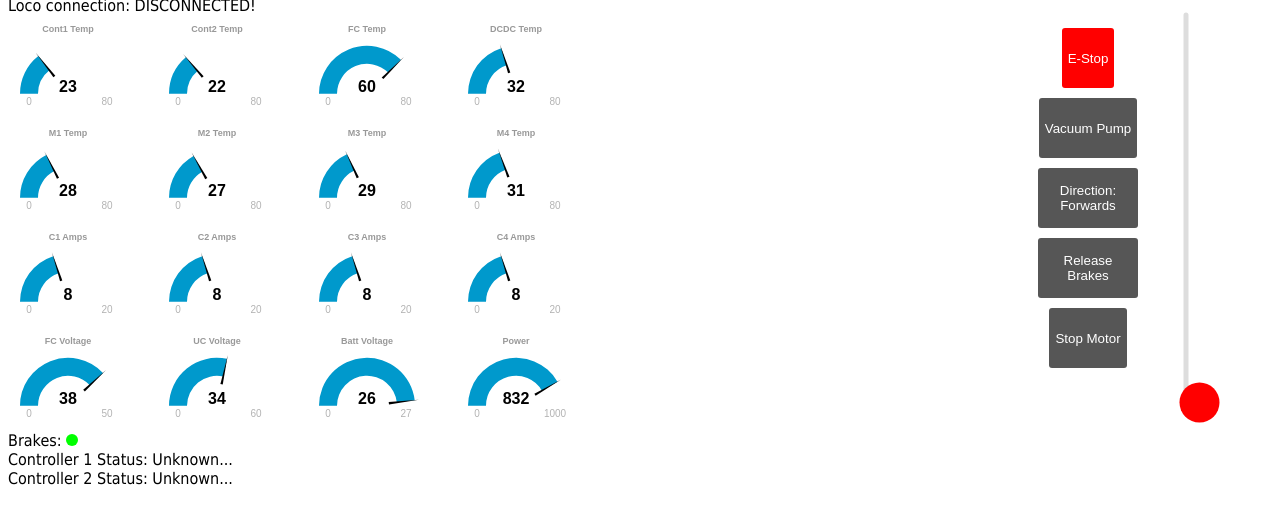
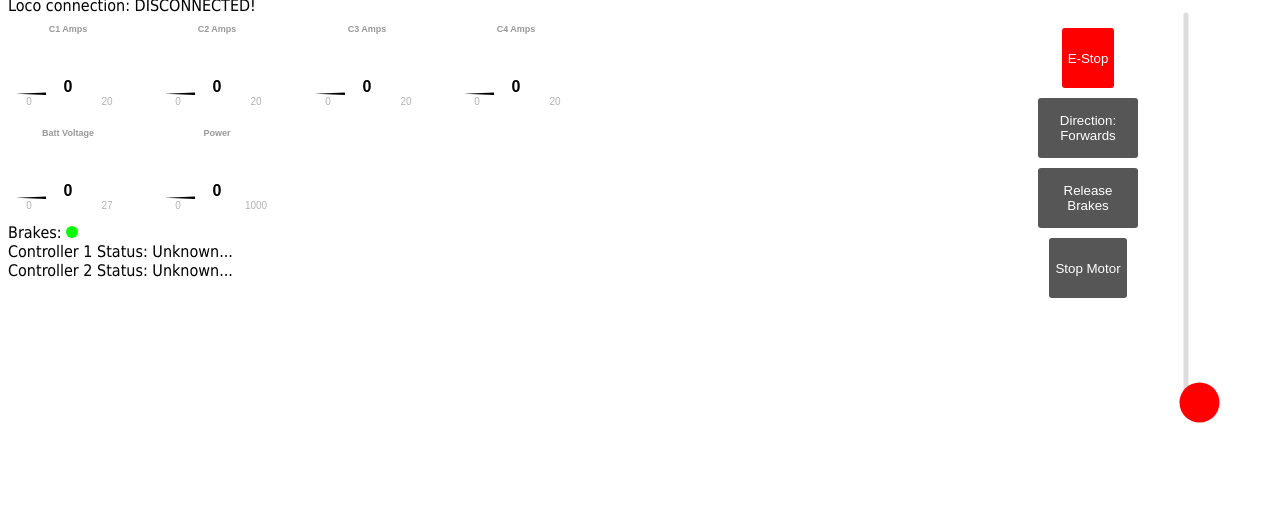
Before and after one commit to spikeypineapple/warwicktrainproject, a website: page public/index.html in a window 1280 px wide. Shown: the part 50-574 px from the top of the page. Drawn offline with Linux system fonts and the light colour scheme.

Commit message:
Strip out temp and voltages not needed

```diff
--- a/public/index.html
+++ b/public/index.html
@@ -1,7 +1,5 @@
 <html>
     <head>
-        <!-- Load c3.css -->
-        <link href="c3.min.css" rel="stylesheet" type="text/css">
         <meta name="viewport" content="width=device-width, initial-scale=1.2, minimum-scale=1.2, maximum-scale=1.2, user-scalable=no">
         <!-- Load d3.js and c3.js -->
         <script src="js/raphael-2.1.4.min.js"></script>
@@ -12,18 +10,6 @@
     <body class="lock-position">
         <h1>Warwick Rail Challenge Controller</h1>
         <p class="status">Loco connection: <span class="value">connecting</span></p>
-        <div class="temp-guages">
-            <div id="c1temp" class="gauge"></div>
-            <div id="c2temp" class="gauge"></div>
-            <div id="fctemp" class="gauge"></div>
-            <div id="dcdctemp" class="gauge"></div>
-        </div>
-        <div class="temp-guages">
-            <div id="m1temp" class="gauge"></div>
-            <div id="m2temp" class="gauge"></div>
-            <div id="m3temp" class="gauge"></div>
-            <div id="m4temp" class="gauge"></div>
-        </div>
         <div class="current-guages">
             <div id="c1current" class="gauge"></div>
             <div id="c2current" class="gauge"></div>
@@ -31,8 +17,6 @@
             <div id="c4current" class="gauge"></div>
         </div>
         <div class="voltage-guages">
-            <div id="fcvoltage" class="gauge"></div>
-            <div id="ucvoltage" class="gauge"></div>
             <div id="batvoltage" class="gauge"></div>
             <div id="power" class="gauge"></div>
         </div>
@@ -43,7 +27,6 @@
         Controller 2 Status: <span class="controller2-status">Unknown...</span>
         <div class="control-wrapper">
             <button class="estop" style="background-color:red">E-Stop</button>
-            <button class="pump">Vacuum Pump</button>
             <button class="direction">Direction: <span class="direction">Forwards</span></button>
             <button class="brakes">Release Brakes</button>
             <button class="stopmotor">Stop Motor</button>
--- a/public/js/ui.js
+++ b/public/js/ui.js
@@ -20,7 +20,7 @@ var power = new JustGage({
   max: 1000,
   title: 'Power',
   defaults: dflt,
-  value: 832
+  value: 0
 })
 
 temps.push(new JustGage({
@@ -29,7 +29,7 @@ temps.push(new JustGage({
   max: 80,
   title: 'Cont1 Temp',
   defaults: dflt,
-  value: 23
+  value: 0
 }));
 temps.push(new JustGage({
   id: 'c2temp',
@@ -37,74 +37,9 @@ temps.push(new JustGage({
   max: 80,
   title: 'Cont2 Temp',
   defaults: dflt,
-  value: 22
+  value: 0
 
 }));
-temps.push(new JustGage({
-  id: 'fctemp',
-  min: 0,
-  max: 80,
-  title: 'FC Temp',
-  defaults: dflt,
-  value: 60
-
-}));
-temps.push(new JustGage({
-  id: 'dcdctemp',
-  min: 0,
-  max: 80,
-  title: 'DCDC Temp',
-  defaults: dflt,
-  value: 32
-}));
-temps.push(new JustGage({
-  id: 'm1temp',
-  min: 0,
-  max: 80,
-  title: 'M1 Temp',
-  defaults: dflt,
-  value: 28
-}));
-temps.push(new JustGage({
-  id: 'm2temp',
-  min: 0,
-  max: 80,
-  title: 'M2 Temp',
-  defaults: dflt,
-  value: 27
-}));
-temps.push(new JustGage({
-  id: 'm3temp',
-  min: 0,
-  max: 80,
-  title: 'M3 Temp',
-  defaults: dflt,
-  value: 29
-}));
-temps.push(new JustGage({
-  id: 'm4temp',
-  min: 0,
-  max: 80,
-  title: 'M4 Temp',
-  defaults: dflt,
-  value: 31
-}));
-/*
-temps.push(new JustGage({
-  id: 'c3temp',
-  min: 0,
-  max: 80,
-  title: 'C3 Temp',
-  defaults: dflt
-}));
-temps.push(new JustGage({
-  id: 'c4temp',
-  min: 0,
-  max: 80,
-  title: 'C4 Temp',
-  defaults: dflt
-}));
-*/
 var currents = new Array();
 currents.push(new JustGage({
   id: 'c1current',
@@ -112,7 +47,7 @@ currents.push(new JustGage({
   defaults: dflt,
   min: 0,
   max: 20,
-  value: 8
+  value: 0
 
 }));
 
@@ -122,7 +57,7 @@ currents.push(new JustGage({
   defaults: dflt,
   min: 0,
   max: 20,
-  value: 8
+  value: 0
 
 }));
 currents.push(new JustGage({
@@ -131,7 +66,7 @@ currents.push(new JustGage({
   defaults: dflt,
   min: 0,
   max: 20,
-  value: 8
+  value: 0
 
 }));
 
@@ -141,36 +76,19 @@ currents.push(new JustGage({
   defaults: dflt,
   min: 0,
   max: 20,
-  value: 8
+  value: 0
 
 }));
 
 var voltages = new Array();
 
 voltages.push(new JustGage({
-  id: 'fcvoltage',
-  title: 'FC Voltage',
-  defaults: dflt,
-  min: 0,
-  max: 50,
-  value: 38
-}));
-
-voltages.push(new JustGage({
-  id: 'ucvoltage',
-  title: 'UC Voltage',
-  defaults: dflt,
-  min: 0,
-  max: 60,
-  value: 34
-}));
-voltages.push(new JustGage({
   id: 'batvoltage',
   title: 'Batt Voltage',
   defaults: dflt,
   min: 0,
   max: 27,
-  value: 26
+  value: 0
 }));
 
 
```
